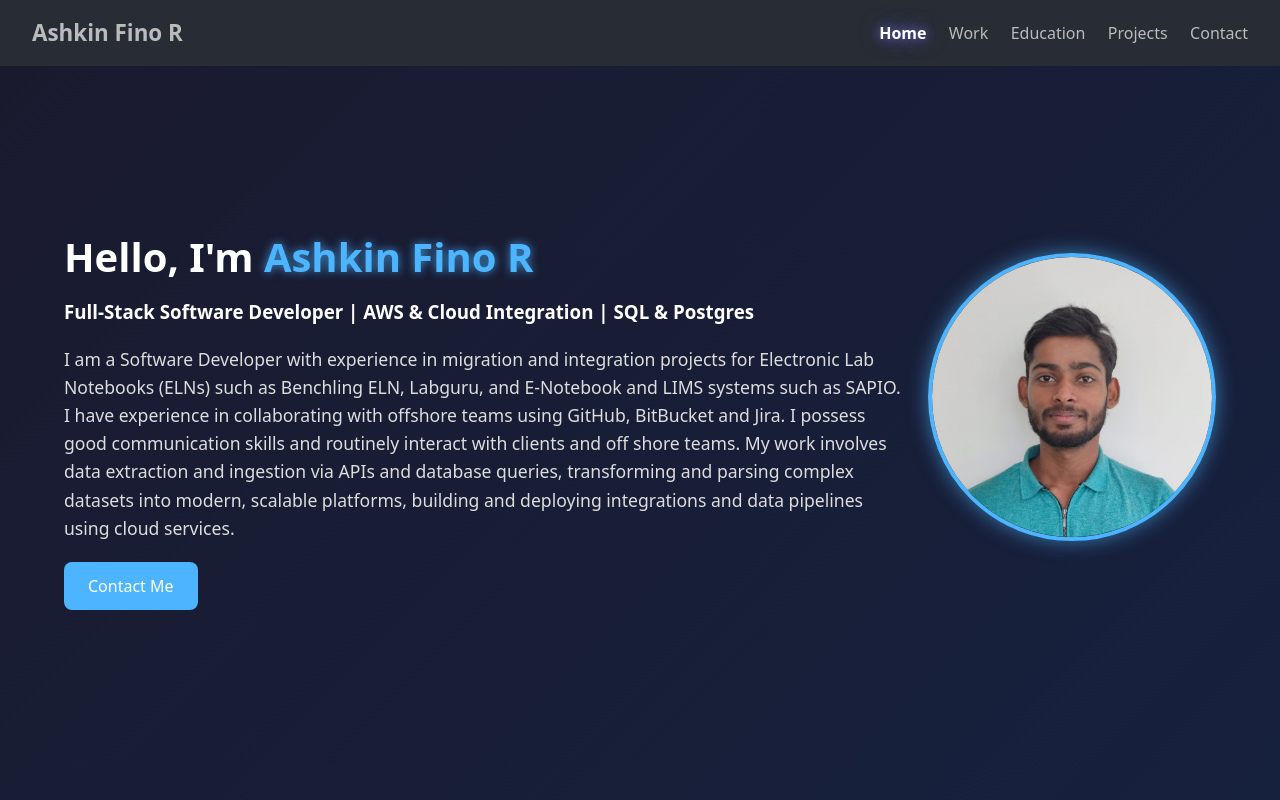
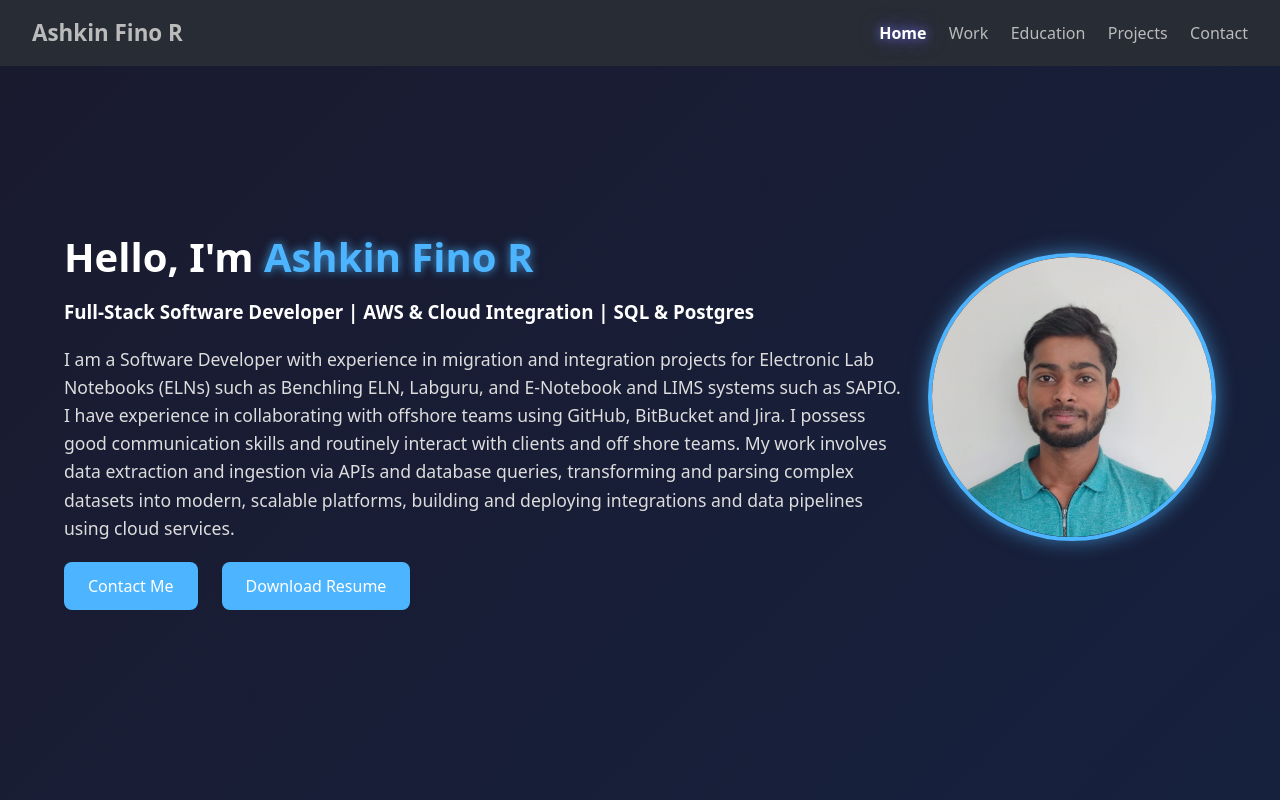
Before and after one commit to Ashkin-Fino/Ashkin-Profile-Website, a React (Vite) app: page / in a window 1280 px wide. Shown: the top 800 px of the page. Built offline with nearby package versions, Linux system fonts and the light colour scheme.

Commit message:
Added resume download button in home page

```diff
--- a/src/Home.css
+++ b/src/Home.css
@@ -46,11 +46,27 @@
     border-radius: 8px;
     text-decoration: none;
     transition: background 0.3s ease;
+    margin-right: 1.5rem;
 }
 
 .contact-btn:hover {
     background-color: #0077cc;
     color: #1d0909;
+}
+
+.resume-btn {
+    padding: 0.8rem 1.5rem;
+    color: #fff;
+    background-color: #4db5ff;
+    border-radius: 8px;
+    text-decoration: none;
+    transition: all 0.3s ease;
+}
+
+.resume-btn:hover {
+    background-color: #0077cc;
+    color: #1d0909;
+    transform: translateY(-3px);
 }
 
 .home-image img {
--- a/src/Home.jsx
+++ b/src/Home.jsx
@@ -14,7 +14,10 @@ function Home() {
                         I have experience in collaborating with offshore teams using GitHub, BitBucket and Jira. I possess good communication skills and routinely interact with clients and off shore teams.
                         My work involves data extraction and ingestion via APIs and database queries, transforming and parsing complex datasets into modern, scalable platforms, building and deploying integrations and data pipelines using cloud services.
                     </p>
-                    <a href="#contact" className="contact-btn">Contact Me</a>
+                    <span>
+                        <a href="#contact" className="contact-btn">Contact Me</a>
+                        <a href="/resume.pdf" className="resume-btn" download="Ashkin_Fino_Resume.pdf">Download Resume</a>
+                    </span>
                 </div>
                 <div className="home-image">
                     <img src={profilePic} alt="Profile" />
```
Also changed, not shown: 1 other file (tests, documents, lock files or other folders).
